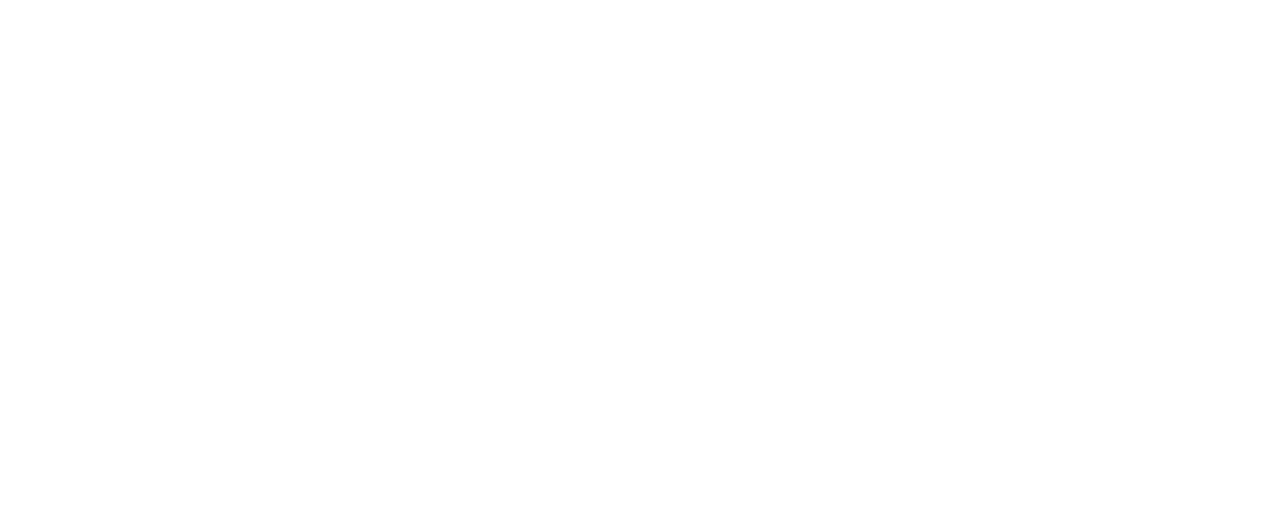
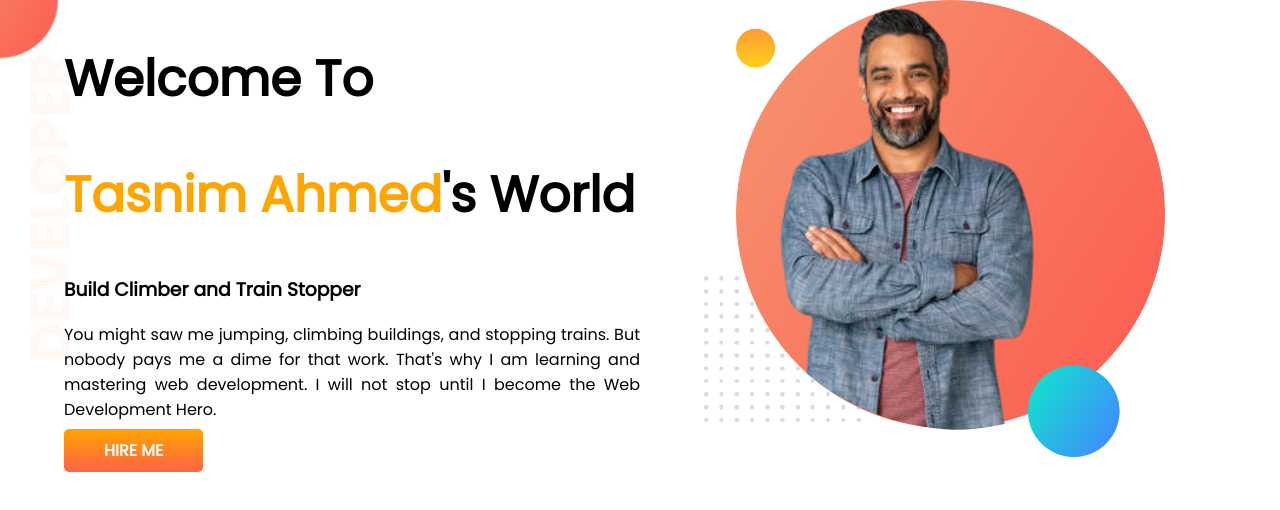
Before and after one commit to tasnimchy/developer-portfolio, a plain HTML site: page index.html in a window 1280 px wide. Drawn offline with Linux system fonts and the light colour scheme.

Commit message:
top banner added

```diff
--- a/index.html
+++ b/index.html
@@ -5,9 +5,23 @@
         <meta http-equiv="X-UA-Compatible" content="IE=edge">
         <meta name="viewport" content="width=device-width, initial-scale=1.0">
         <title>Tasnim Portfolio</title>
+        <link rel="preconnect" href="https://fonts.googleapis.com">
+        <link rel="preconnect" href="https://fonts.gstatic.com" crossorigin>
+        <link href="https://fonts.googleapis.com/css2?family=Poppins&display=swap" rel="stylesheet">
         <link rel="stylesheet" href="style.css">
     </head>
     <body>
-
+        <section class="top-banner">
+            <div class="half-width">
+                <h1>Welcome To </h1>
+                <h1><span class="orange-color">Tasnim Ahmed</span>'s World</h1>
+                <h3>Build Climber and Train Stopper</h3>
+                <p class="first-paragraph">You might saw me jumping, climbing buildings, and stopping trains. But nobody pays me a dime for that work. That's why I am learning and mastering web development. I will not stop until I become the Web Development Hero.</p>
+                <a class="link-button" target="_blank" href="https://www.linkedin.com/in/tasnim-ahmed-chowdhury-042a781b5/" >HIRE ME</a>
+            </div>
+            <div class="half-width">
+                <img src="images/man-bg.png" alt="man background">
+            </div>
+        </section>
     </body>
 </html>
--- a/style.css
+++ b/style.css
@@ -0,0 +1,43 @@
+body{
+    font-family: 'Poppins', sans-serif;
+    margin: 0;
+}
+
+h1{
+    font-size: 50px;
+}
+
+.orange-color{
+    color: orange;
+}
+
+section{
+    display: flex;
+}
+
+.half-width{
+    width: 50%;
+    padding-left: 5%;
+}
+
+.half-width img{
+    width: 80% ;
+}
+
+.link-button{
+    text-decoration: none;
+    background-image: linear-gradient(orange, tomato);
+    padding: 10px 40px;
+    border-radius: 5px;
+    color: white;
+    font-weight: 700;
+}
+
+.first-paragraph{
+    text-align: justify;
+}
+
+.top-banner{
+    background-image: url(images/top-banner.png);
+    background-repeat: no-repeat;
+}
```
Also changed, not shown: images/dream-bg.png (added), images/exp-bg.png (added), images/istockphoto-1319763895-612x612-removebg-preview.png (added), images/jhankar.png (added), images/jhankar2.png (added), images/man-bg.png (added), images/my-bg.png (added), images/my-bg2.png (added), images/top-banner.png (added), 7 other files. Lines whose indentation alone changed are shown as unchanged.
